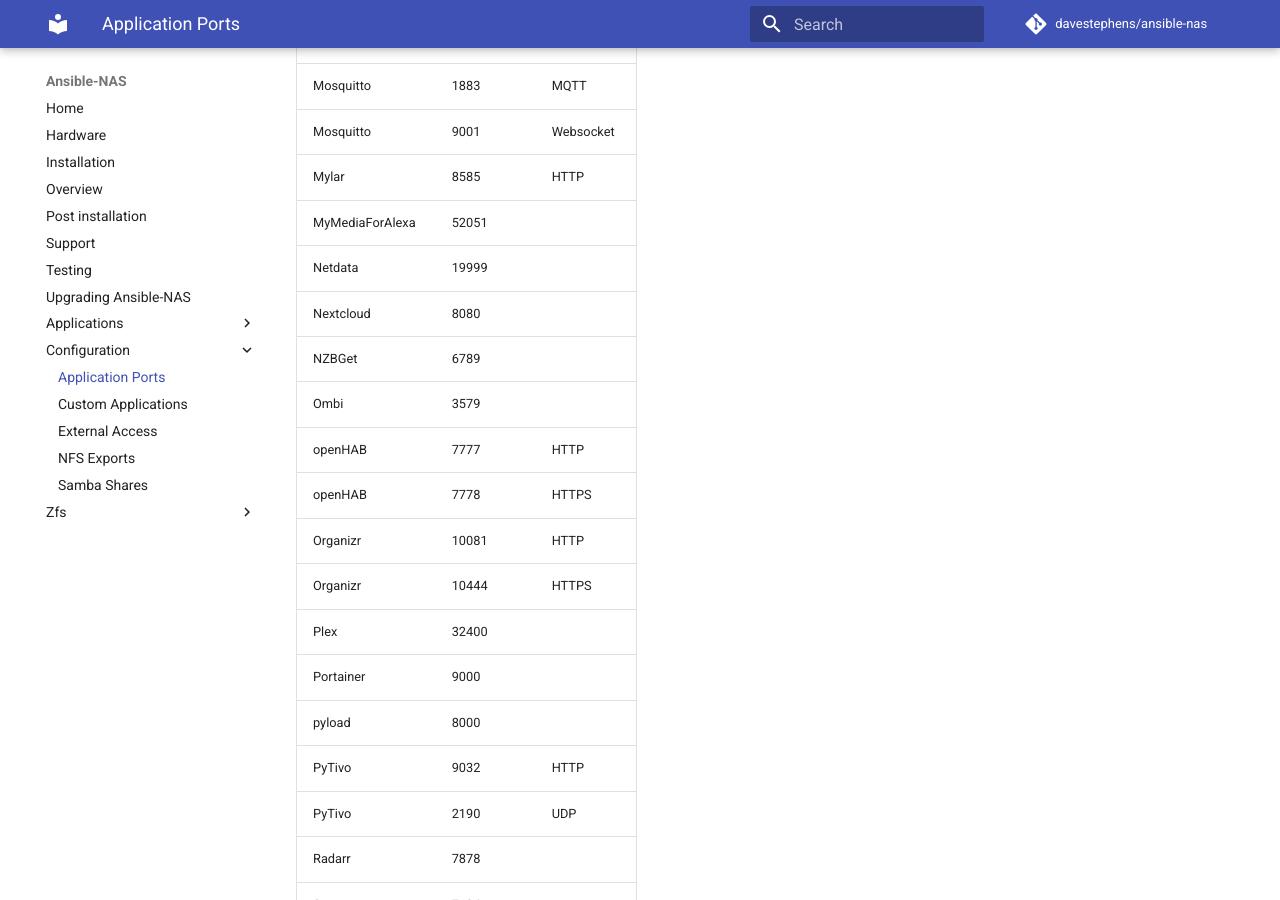
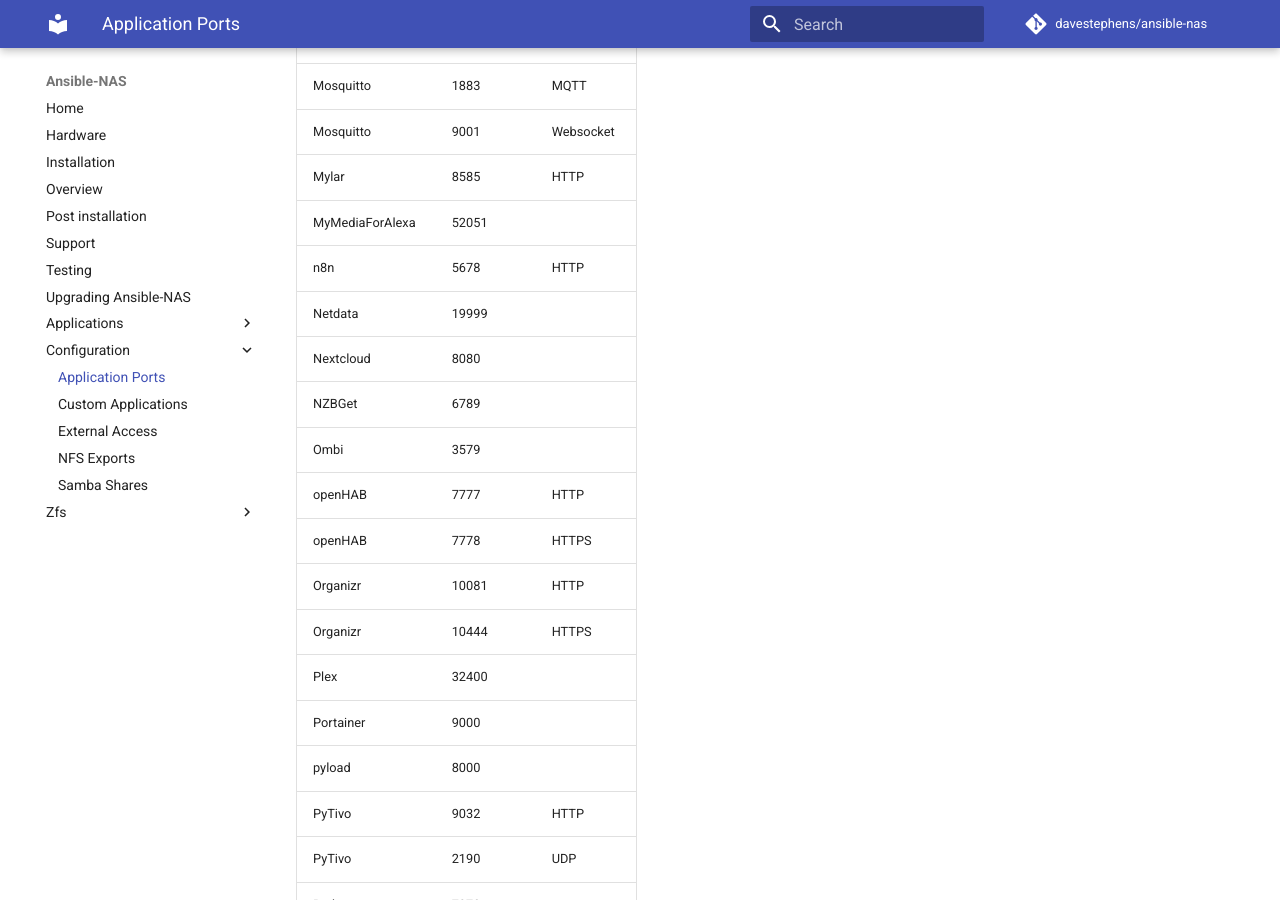
Before and after one commit to davestephens/ansible-nas, an MkDocs documentation site: the page built from docs/configuration/application_ports.md, in a window 1280 px wide and 900 px high, scrolled down 1613 px. Built offline with MkDocs 1.6.1 and Material for MkDocs 9.7.7, drawn with Linux system fonts in a browser that asks for light colours; comment, search, counter and statistics services are not loaded.

Commit message:
oops, alphabetization.
Moved the port to be alphabetized by application.

```diff
--- a/docs/configuration/application_ports.md
+++ b/docs/configuration/application_ports.md
@@ -39,6 +39,7 @@ By default, applications can be found on the ports listed below.
 | Mosquitto       | 9001   | Websocket    |
 | Mylar           | 8585   | HTTP         |
 | MyMediaForAlexa | 52051  |              |
+| n8n             | 5678   | HTTP         |
 | Netdata         | 19999  |              |
 | Nextcloud       | 8080   |              |
 | NZBGet          | 6789   |              |
```
Also changed, not shown: other parts of docs/configuration/application_ports.md (+0 -1 lines), 1 other file.
